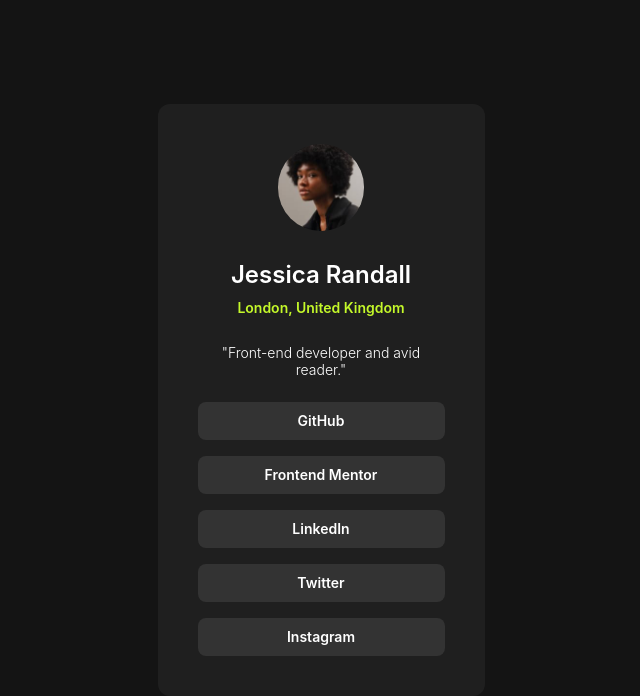
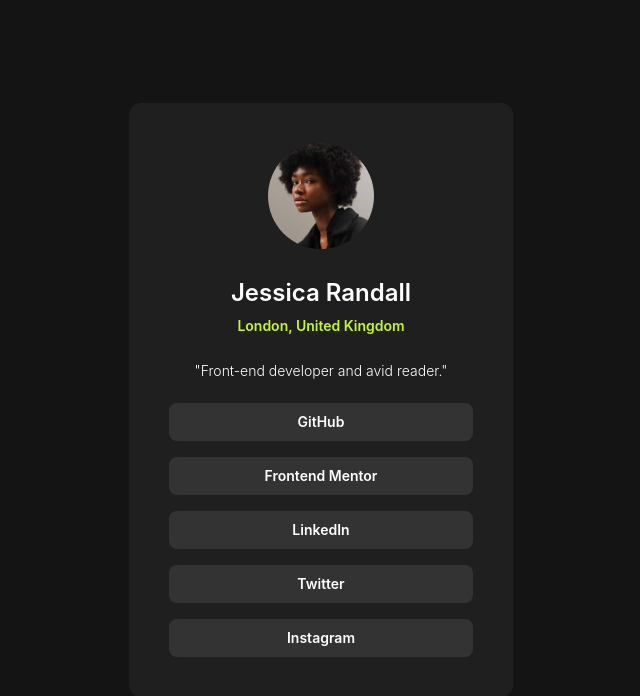
Before and after one commit to rfn16zn/social-links-profile, a plain HTML site: page index.html in a window 1280 px wide. Shown: the whole page, without its empty margins (319-959 px from the left). Drawn offline with Linux system fonts and the light colour scheme.

Commit message:
Fix profile card width on screen sizes > 600px and > 900px

```diff
--- a/style.css
+++ b/style.css
@@ -128,14 +128,14 @@ body {
 
 @media only screen and (min-width: 600px) {
   .profile {
-    width: 456px;
+    min-width: 456px;
     padding: var(--space-500);
   }
 }
 
 @media only screen and (min-width: 900px) {
   .profile {
-    width: 384px;
+    min-width: 384px;
     padding: var(--space-500);
   }
 }
```
